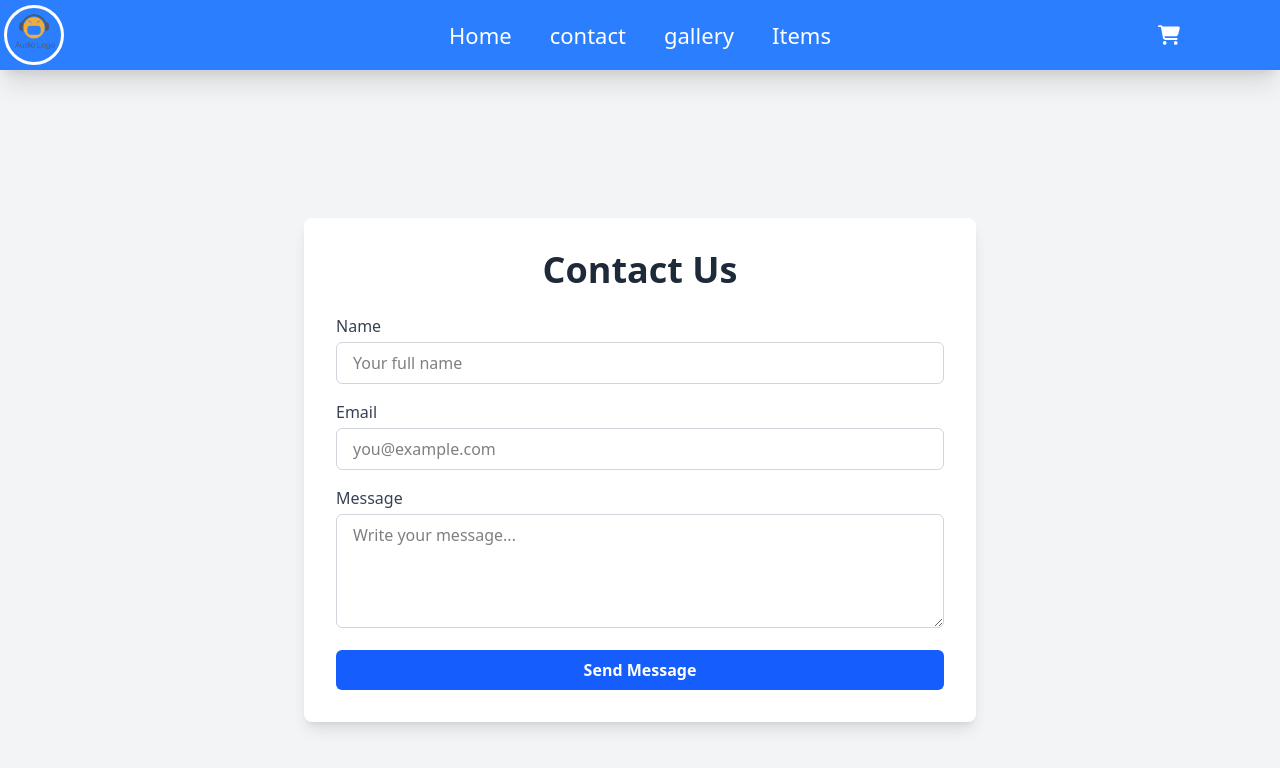
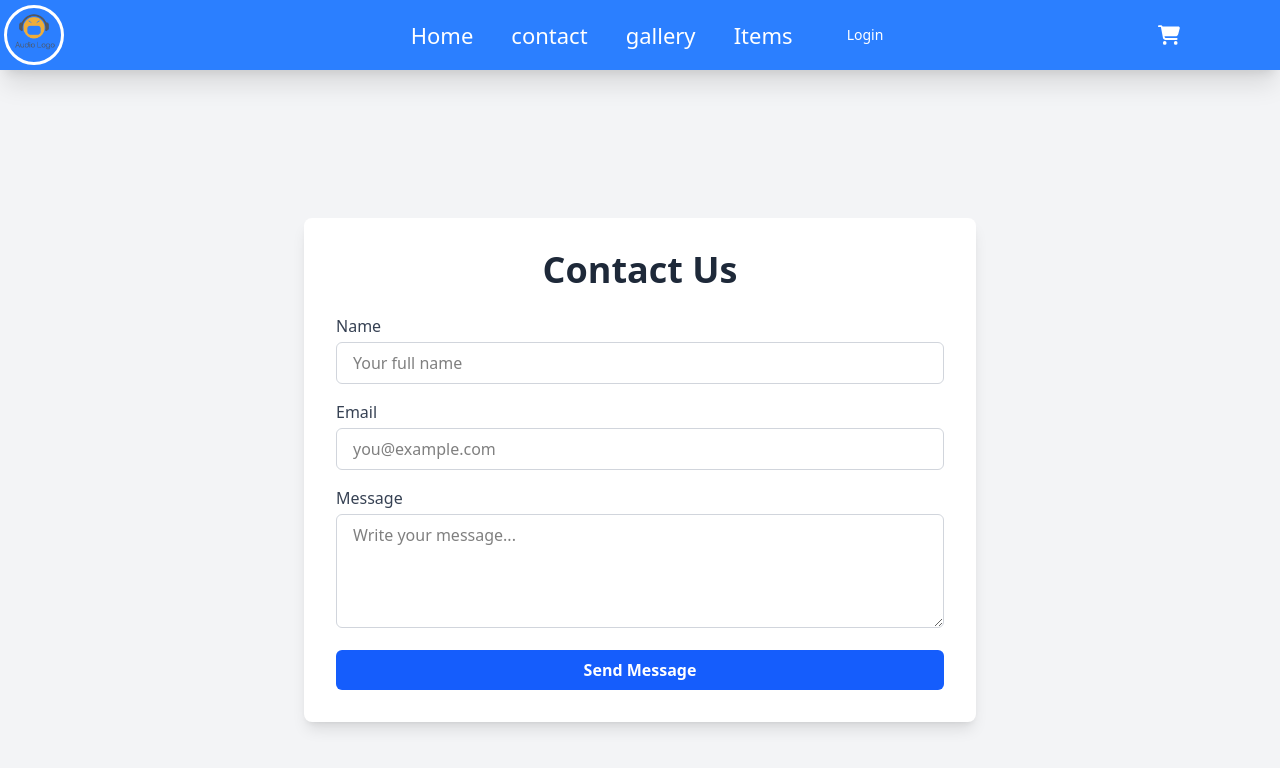
Before and after one commit to Doublezero-00/kv-audio-frontend, a React (Vite) app: page /contact in a window 1280 px wide. Shown: the top 768 px of the page. Built offline with nearby package versions, Linux system fonts and the light colour scheme.

Commit message:
fixed login button error✅

```diff
--- a/src/components/Header.jsx
+++ b/src/components/Header.jsx
@@ -24,7 +24,6 @@ export default function Header() {
         <Link to="/gallery" className="hidden md:block text-[22px]  m-1">
           gallery
         </Link>
-				{/* items */}
         <Link to="/items" className="hidden md:block text-[22px]  m-1">
           Items
         </Link>
@@ -41,12 +40,24 @@ export default function Header() {
           setNavPanelOpen(true);
         }}
       />
-      {token!=null&&<button className="hidden md:block absolute right-5 text-[24px]" onClick={()=>{
-        localStorage.removeItem("token")
-        window.location.href = "/login"
-      }}>
+      {token ? (
+        <button
+          className="hidden md:block absolute right-4 text-[24px]"
+          onClick={() => {
+            localStorage.removeItem("token");
+            window.location.href = "/login";
+          }}
+        >
           logout
-      </button>}
+        </button>
+      ) : (
+        <Link
+          to="/login"
+          className="hidden md:inline-block text-sm px-5 py-3 rounded-md text-white hover:bg-gray-200 transition"
+        >
+          Login
+        </Link>
+      )}
       <MobileNavPanel isOpen={navPanelOpen} setOpen={setNavPanelOpen} />
     </header>
   );
```
Lines whose indentation alone changed are shown as unchanged.
